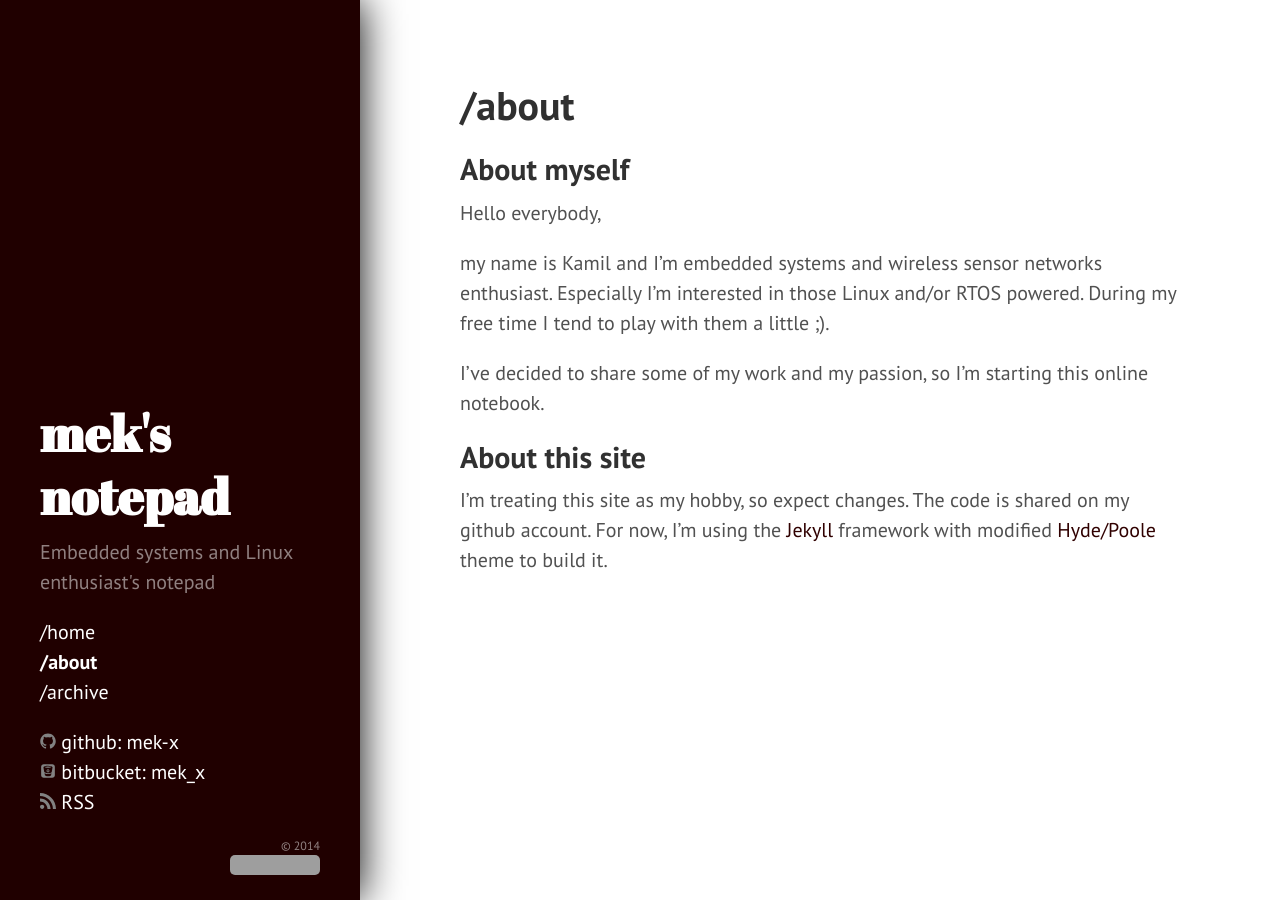
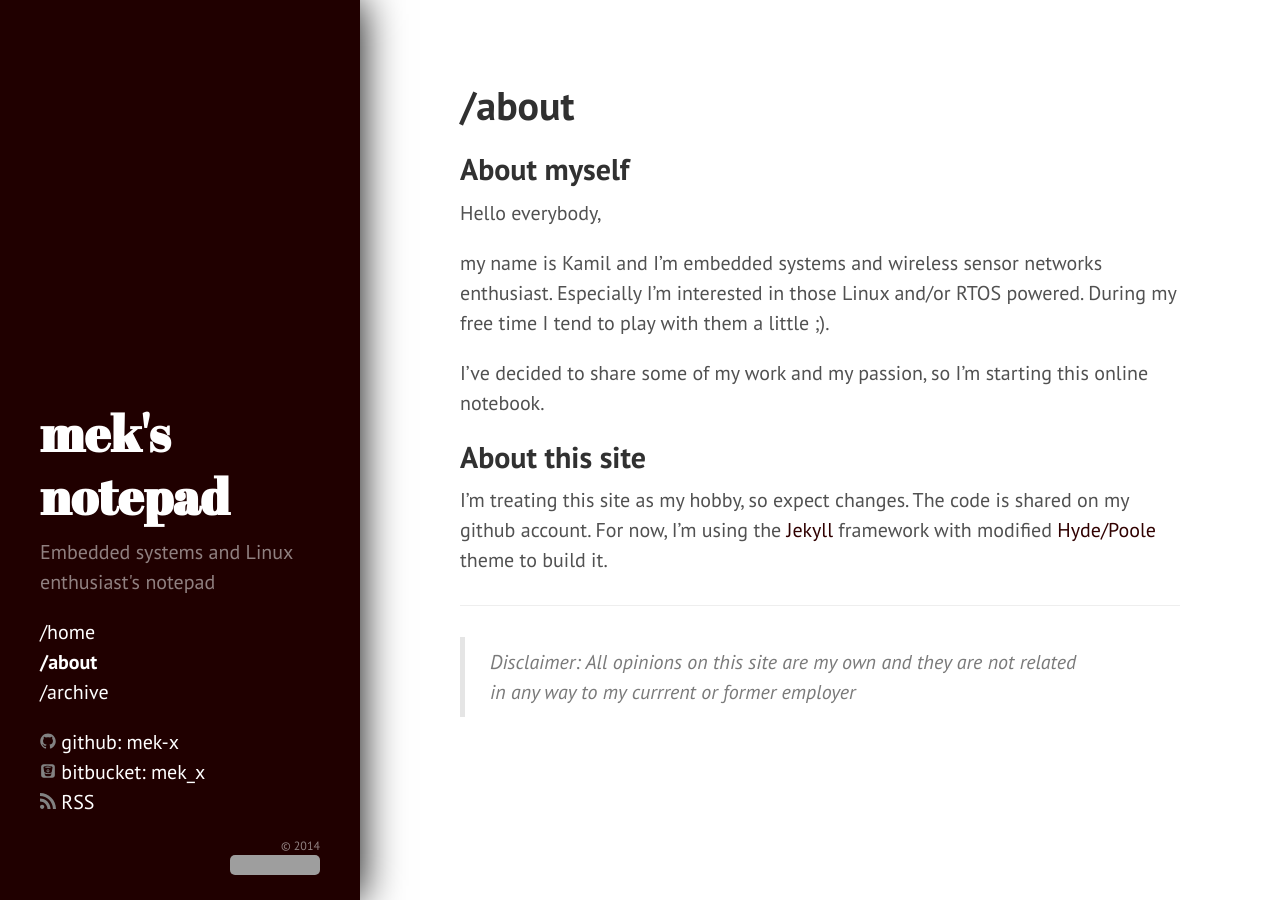
Before and after one commit to mek-x/mek-x.github.io, a Jekyll site: the page built from about.md, in a window 1280 px wide. Built offline with Jekyll 4.4.1, drawn with Linux system fonts in a browser that asks for light colours; grey boxes are pictures that could not be loaded.

Commit message:
about: added disclaimer

```diff
--- a/about.md
+++ b/about.md
@@ -22,3 +22,8 @@ About this site
 I'm treating this site as my hobby, so expect changes. The code is shared on my github
 account. For now, I'm using the [Jekyll](http://jekyllrb.com/) framework with modified
 [Hyde/Poole](http://getpoole.com/) theme to build it.
+
+---
+
+> *Disclaimer: All opinions on this site are my own and they are not related
+> in any way to my currrent or former employer*
```
